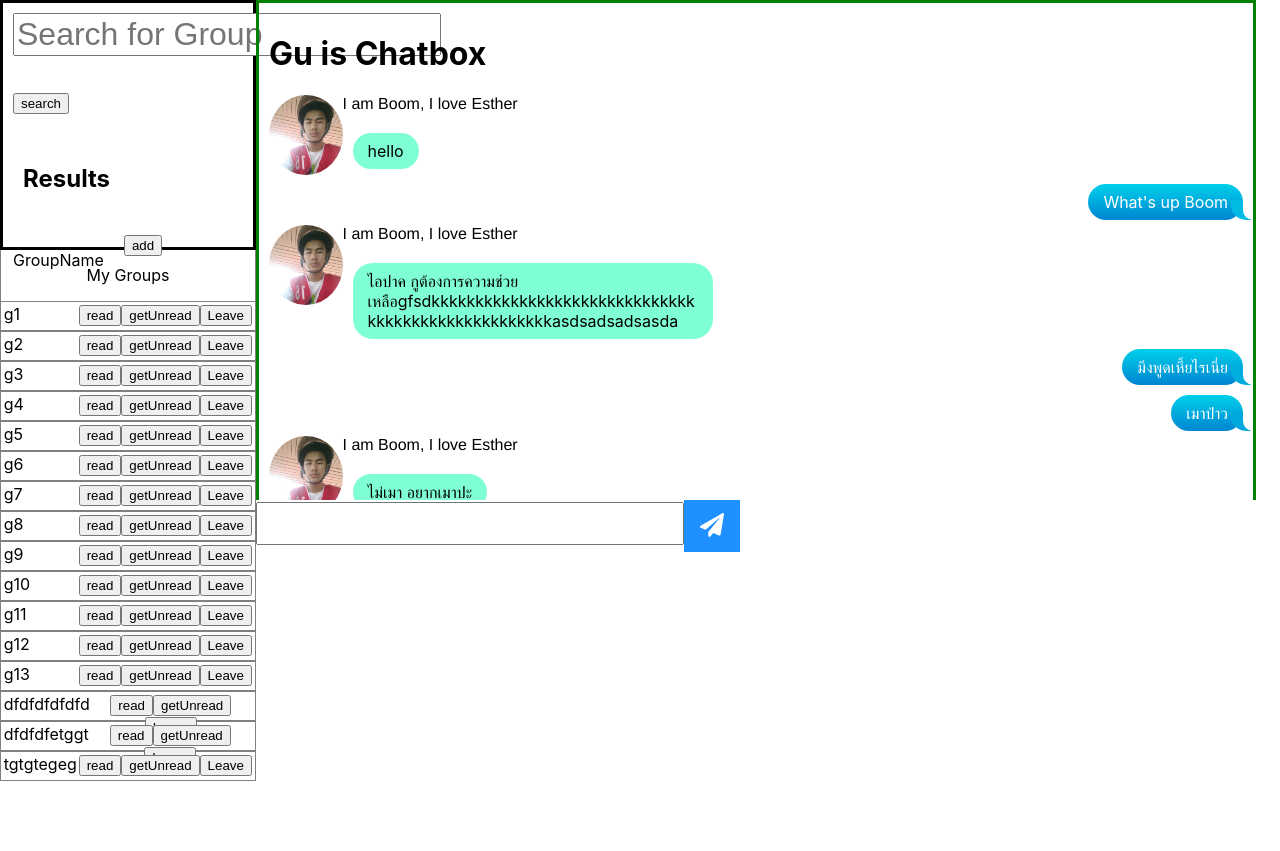
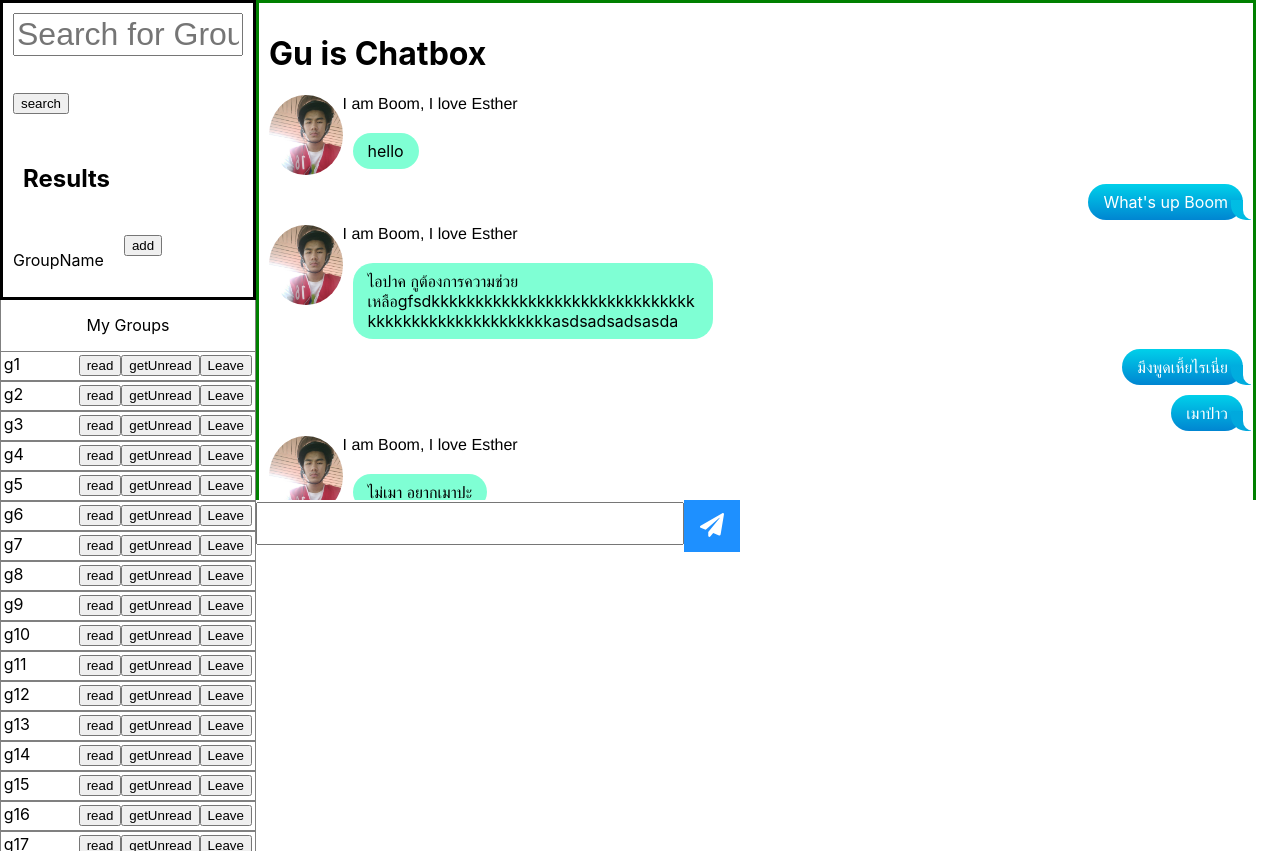
Before and after one commit to bosstyzaz/ParallelChattingAppFrontend, a React (Create React App) app: page /ChatPage in a window 1280 px wide. Before the commit the page ends 801 px from the top, so only its background shows below. Built offline with nearby package versions, Linux system fonts and the light colour scheme.

Commit message:
add func to button in MyGroup and ajust state props

```diff
--- a/src/Components/ChatPage/ChatPage.js
+++ b/src/Components/ChatPage/ChatPage.js
@@ -10,17 +10,43 @@ class ChatPage extends React.Component {
         this.state = {
             isLoading: false,
             username: 'Ricardo Milos',
-            groupList : ['g1','g2','g3','g4','g5','g6','g7','g8','g9','g10','g11','g12','g13','dfdfdfdfdfd','dfdfdfetggt','tgtgtegeg'],
+            groupList : ['g1','g2','g3','g4','g5','g6','g7','g8','g9','g10','g11','g12','g13','g14','g15','g16','g17','g18','g19','g20'],
             atGroup: '',
         }
+        this.handleRead = this.handleRead.bind(this);
+        this.handleUnread = this.handleUnread.bind(this);
+        this.handleLeave = this.handleLeave.bind(this);
     }
+
+    handleRead(e){
+        this.setState({
+            atGroup: e,
+        });
+        //query read
+    }
+
+    handleUnread(e){
+        this.setState({
+            atGroup: e,
+        })
+        //query unread
+    }
+
+    handleLeave(e){
+        //tell backend to delete that group(e)
+    }
+
+
 
     render(){
         return(
             <div className='main-page'>
                 <div className='left-part'>
                     <SearchBox />
-                    <MyGroup />
+                    <MyGroup handleRead={this.handleRead}
+                             handleUnread={this.handleUnread}
+                             handleLeave={this.handleUnread}
+                             groupList={this.state.groupList}/>
                 </div>
                 <div className='right-part'>
                     <ChatBox />
--- a/src/Components/MyGroup/Group.js
+++ b/src/Components/MyGroup/Group.js
@@ -7,25 +7,11 @@ class Group extends React.Component {
         this.state = {
           isLoading: false,
         }
-        this.handleGetUnread = this.handleGetUnread.bind(this);
-        this.handleLeave = this.handleLeave.bind(this);
-        this.handleGetRead = this.handleGetRead.bind(this);
+
     }
 
     componentDidMount(){
 
-    }
-
-    handleGetRead(e){
-
-    }
-
-    handleGetUnread(e){
-        //request backend to get unread message then show in the chatbox
-    }
-
-    handleLeave(e){
-        //tell backend to remove this group from groupList of this user then re-render
     }
 
     render() {
@@ -33,9 +19,9 @@ class Group extends React.Component {
             <div className='group-container'>
                 <div className='group-name'>{this.props.group}</div>
                 <div>
-                    <button className='read-button' onClick={this.handleGetRead}>read</button>
-                    <button className='getUnread-button' onClick={this.handleGetUnread}>getUnread</button>
-                    <button className='leave-button' onClick={this.handleLeave}>Leave</button>
+                    <button className='read-button' onClick={this.props.handleRead.bind(this,this.props.group)}>read</button>
+                    <button className='getUnread-button' onClick={this.props.handleUnread.bind(this,this.props.group)}>getUnread</button>
+                    <button className='leave-button' onClick={this.props.handleLeave.bind(this,this.props.group)}>Leave</button>
                 </div>
             </div>
         );
--- a/src/Components/MyGroup/GroupList.css
+++ /dev/null
@@ -1,5 +0,0 @@
-.GroupList {
-    overflow: scroll;
-    width: 104%;
-    height: 100%;
-}
--- a/src/Components/MyGroup/GroupList.js
+++ /dev/null
@@ -1,32 +0,0 @@
-import React from 'react';
-import Group from './Group';
-import './GroupList.css';
-
-class GroupList extends React.Component {
-    constructor(props) {
-        super(props);
-        this.state = {
-          isLoading: false,
-          username : 'winisgod',
-          groupList : ['g1','g2','g3','g4','g5','g6','g7','g8'],
-        }
-    }
-
-    componentDidMount(){
-
-    }
-
-    render() {
-        return (
-            <div className="GroupList">
-                {
-                    this.props.groupList.map(group =>{
-                        return <Group username={this.props.username} group={group}/>;
-                    })
-                }
-            </div>
-        );
-    }
-}
-
-export default GroupList;
--- a/src/Components/MyGroup/MyGroup.css
+++ b/src/Components/MyGroup/MyGroup.css
@@ -10,3 +10,9 @@
     border-left: solid gray 1px;
     border-right: solid gray 1px;
 }
+
+.GroupList {
+    overflow: scroll;
+    width: 104%;
+    height: 100%;
+}
--- a/src/Components/MyGroup/MyGroup.js
+++ b/src/Components/MyGroup/MyGroup.js
@@ -1,14 +1,12 @@
 import React from 'react';
-import GroupList from './GroupList';
 import './MyGroup.css'
+import Group from './Group';
 
 class MyGroup extends React.Component {
     constructor(props) {
         super(props);
         this.state = {
           isLoading: false,
-          username : 'winisgod',
-          groupList : ['g1','g2','g3','g4','g5','g6','g7','g8','g9','g10','g11','g12','g13','dfdfdfdfdfd','dfdfdfetggt','tgtgtegeg'],
         }
     }
 
@@ -20,7 +18,13 @@ class MyGroup extends React.Component {
         return (
           <div className='MyGroup-container'>
               <div className='MyGroup-header'>My Groups</div>
-              <GroupList username={this.state.username} groupList={this.state.groupList} />
+              <div className="GroupList">
+                {
+                    this.props.groupList.map(group =>{
+                        return <Group handleRead={this.props.handleRead} handleUnread={this.props.handleUnread} handleLeave={this.props.handleLeave} group={group}/>;
+                    })
+                }
+            </div>
           </div>
         );
     }
--- a/src/Components/SearchBox/SearchBox.css
+++ b/src/Components/SearchBox/SearchBox.css
@@ -1,5 +1,5 @@
 .a {
     width:100%;
-    height:250px;
+    height:300px;
     border-style: solid;
 }
--- a/src/Components/SearchBox/SearchInput.css
+++ b/src/Components/SearchBox/SearchInput.css
@@ -6,3 +6,8 @@
     float: left;
     padding: 10px;
 }
+
+.search-input {
+    align-self: center;
+    width: 100%;
+}
--- a/src/Components/SearchBox/SearchInput.js
+++ b/src/Components/SearchBox/SearchInput.js
@@ -19,6 +19,7 @@ class SearchInput extends React.Component {
                     placeholder="Search for Group"
                     ref = {input => this.search = input}
                     onChange = {this.handleInputChange}
+                    className='search-input'
                 />
                 <p>{this.state.query}</p>
                 </div>
```
